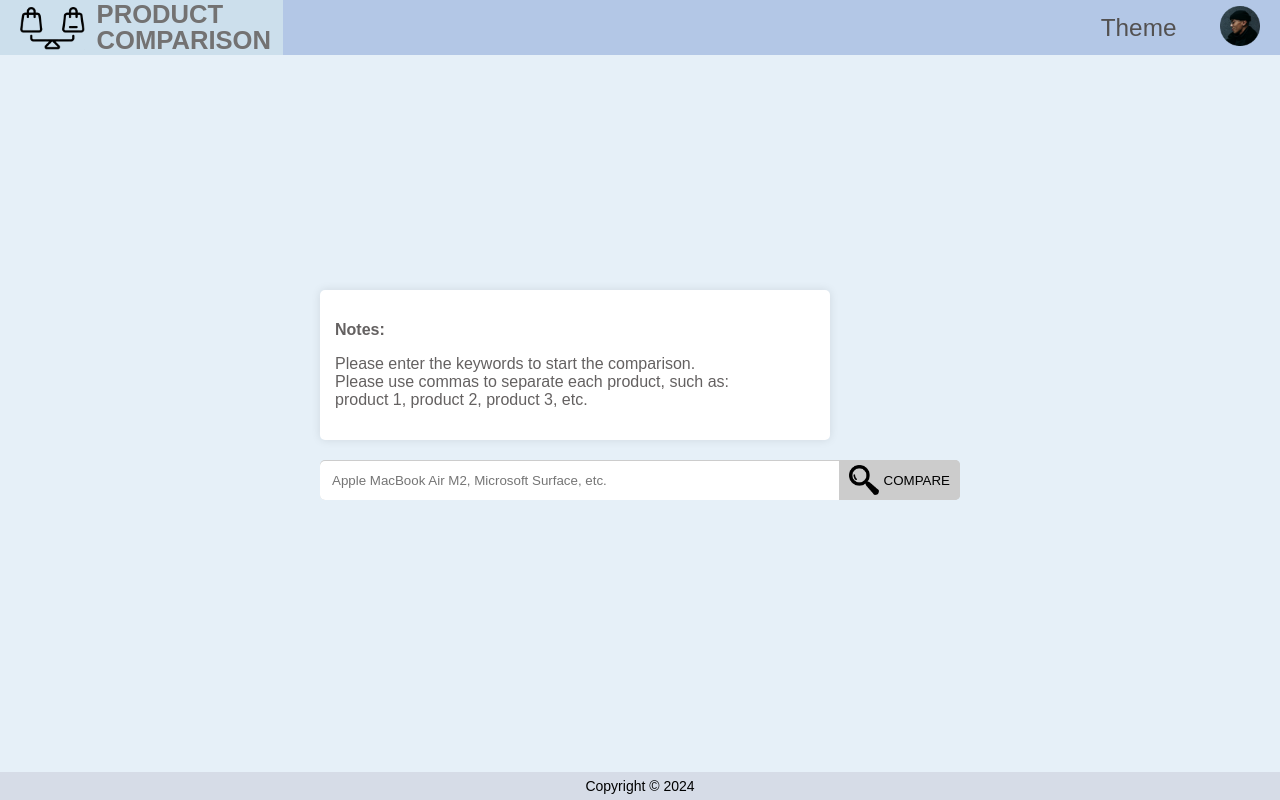
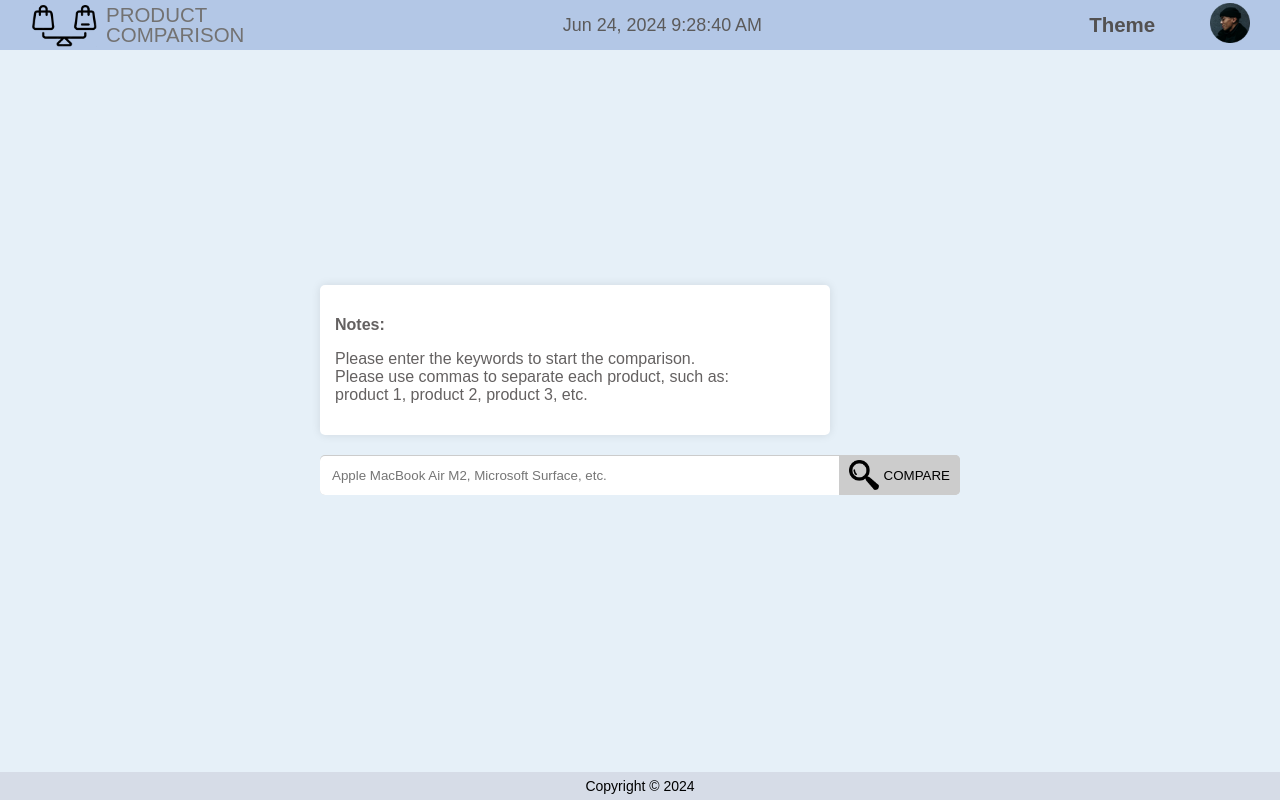
Before and after one commit to tigerisbigcat/Product_Comparison, a plain HTML site: page index.html in a window 1280 px wide. Drawn offline with Linux system fonts and the light colour scheme; a web font is replaced by a local one.

Commit message:
add real-time slot

```diff
--- a/index.html
+++ b/index.html
@@ -9,6 +9,8 @@
 
     <!-- Koulen font -->
     <link href="https://fonts.googleapis.com/css2?family=Koulen&display=swap" rel="stylesheet">
+    <link href="https://fonts.googleapis.com/css2?family=News+Cycle&display=swap" rel="stylesheet">
+
 </head>
 
 <body>
@@ -18,14 +20,17 @@
             <img src="images/logo.png" alt="Logo">
             <div class="logo-text">
                 <!-- Updated text for logo to be one word per line -->
-                <h1>PRODUCT</h1>
-                <h1>COMPARISON</h1>
+                <p>PRODUCT</p>
+                <p>COMPARISON</p>
             </div>
-
         </div>
+        <!-- Added a new div for the current date and time -->
+        <div class="current-time" id="current-time"></div>
         <div class="theme-profile">
             <div class="theme">
-                <div class="theme-text">Theme</div>
+                <div class="theme-text">
+                    <p>Theme</p>
+                </div>
             </div>
 
             <div class="profile">
--- a/scripts.js
+++ b/scripts.js
@@ -7,3 +7,24 @@ function compareProducts() {
     alert("Please enter products to compare.");
   }
 }
+
+function updateTime() {
+  const now = new Date();
+  const timeString = now.toLocaleString("en-US", {
+    hour: "numeric",
+    minute: "numeric",
+    second: "numeric",
+    hour12: true,
+  });
+  const dateString = now.toLocaleDateString("en-US", {
+    year: "numeric",
+    month: "short",
+    day: "numeric",
+  });
+  document.getElementById(
+    "current-time"
+  ).innerText = `${dateString} ${timeString}`;
+}
+
+setInterval(updateTime, 1000); // Update the time every second
+window.onload = updateTime; // Set the initial time when the page loads
--- a/styles.css
+++ b/styles.css
@@ -10,12 +10,15 @@ header {
     justify-content: space-between;
     align-items: center;
     background-color: #b3c7e6;
+    padding: 10px 10px;
+    height: 30px;
 }
 
-.logo {
+.logo, .theme {
     display: flex;
     align-items: center;
-    padding-right: 10px;
+    height: 50px;
+    margin: 12px;
 }
 
 .logo:hover {
@@ -28,55 +31,38 @@ header {
     height: auto;
     min-width: 60px;
     max-width: 65px;
-    padding-left: 20px;
+    padding-left: 10px;
 }
 
 .logo-text {
-    margin-left: 10px;
+    margin-left: 5px;
     display: flex;
     flex-direction: column;
-    padding: 0.2vh;
+    padding: 0.5vh;
 }
 
-.logo-text h1 {
+.logo-text p {
     font-family: 'Koulen', sans-serif;
-    font-size: 1.9vw;
+    /* font-family: 'News Cycle', sans-serif; */
+    font-size: 1.6vw;
     margin: 0;
     line-height: 1;
     color: #737272;
 }
-/* Additional media queries for font size */
-@media (max-width: 600px) {
-    .logo-text h1, .theme-text {
-        font-size: 4vw; /* Increase font size for very small screens */
-    }
-}
-
-@media (min-width: 1200px) {
-    .logo-text h1, .theme-text {
-        font-size: 2.5vw; /* Decrease font size for larger screens */
-    }
-}
-
-
-/* .theme span {
-    margin-right: 10px;
-    font-size: 2vw;
-    min-font-size: 14px;
-    max-font-size: 18px;
-} */
 
 .theme-profile {
     display: flex;
     align-items: center;
 }
 
-.theme-text {
-    font-size: 1.9vw;
+.theme-text p {
+    font-family: 'News Cycle', sans-serif;
+    font-size: 1.8vw;
+    font-weight: bolder;
     color: #535151;
-    /* padding-block: 13px;
-    padding-inline: 10px; */
-    padding: 1.7vh;
+    /* padding: 1.7vh; */
+    /* margin: 0; */
+    padding-inline: 1vw;
 }
 
 .theme {
@@ -95,6 +81,12 @@ header {
     max-width: 40px;
     padding-right: 20px;
     padding-left: 30px;
+}
+
+.current-time {
+    font-size: 1.4vw;
+    font-family: 'News Cycle', sans-serif;
+    color: #5b5a5a;
 }
 
 main {
@@ -124,6 +116,8 @@ main {
     padding: 15px;
     border-radius: 5px;
     box-shadow: 0 0 10px rgba(0, 0, 0, 0.1);
+    max-height: 20vh;
+    overflow-y: auto;
 }
 
 .notes p {
@@ -187,11 +181,14 @@ footer {
     .logo img {
         width: 15vw;
     }
-    .logo-text h1 {
-        font-size: 4vw;
+    .logo-text p {
+        font-size: 2.5vw;
     }
-    .theme span {
-        font-size: 3vw;
+    .current-time {
+        font-size: 2.5vw;
+    }
+    .theme-text p {
+        font-size: 2.5vw;
     }
     .theme img {
         width: 12vw;
@@ -205,11 +202,14 @@ footer {
     .logo img {
         width: 8vw;
     }
-    .logo-text h1 {
-        font-size: 2vw;
+    .logo-text p {
+        font-size: 1.6vw;
     }
-    .theme span {
-        font-size: 1.5vw;
+    .current-time {
+        font-size: 1.4vw;
+    }
+    .theme-text p {
+        font-size: 1.6vw;
     }
     .theme img {
         width: 6vw;
```
